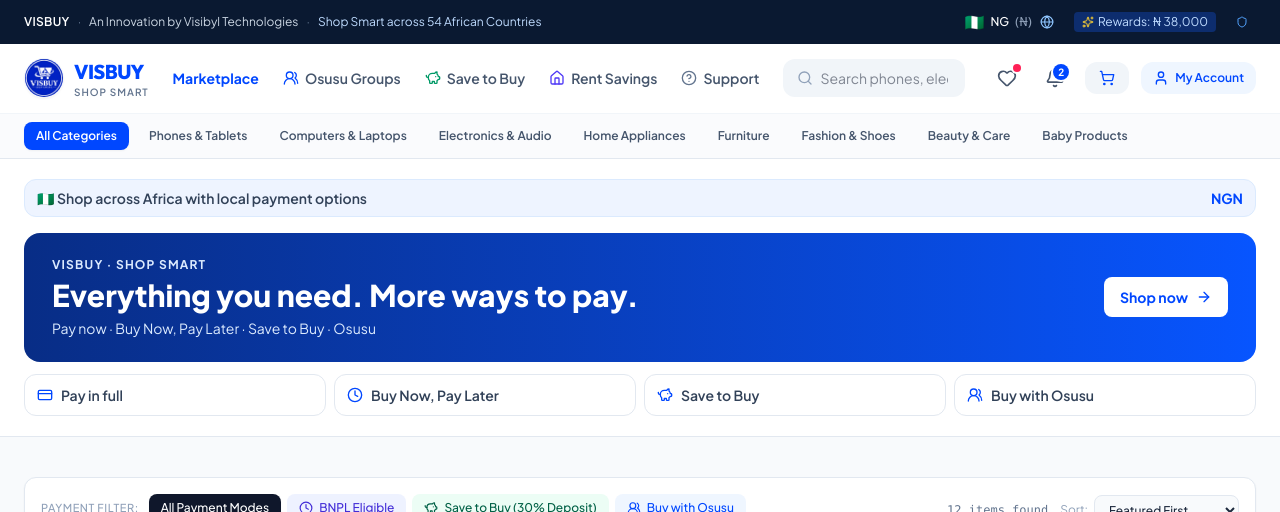
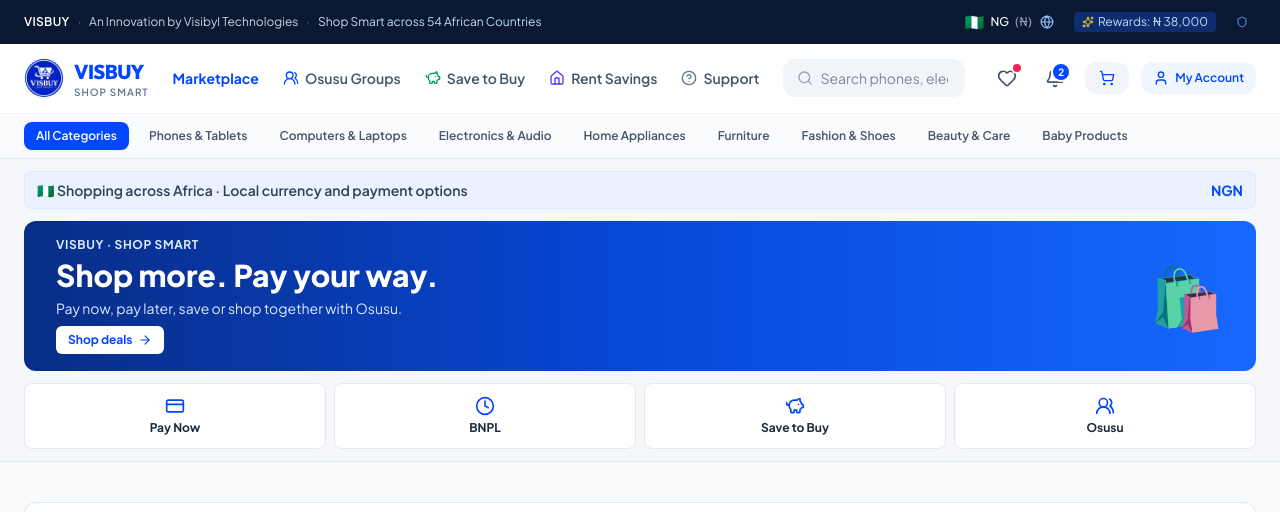
Before and after one commit to visibyltech/visbuy-project, a React (Vite) app: page / in a window 1280 px wide. Shown: the top 512 px of the page. Built offline with nearby package versions, Linux system fonts and the light colour scheme.

Commit message:
Create compact VISBUY storefront hero and payment shortcuts

```diff
--- a/src/components/HeroBanner.tsx
+++ b/src/components/HeroBanner.tsx
@@ -4,42 +4,38 @@ import { ArrowRight, Users2, PiggyBank, Clock, CreditCard } from 'lucide-react';
 
 export const HeroBanner: React.FC = () => {
   const { setActiveView, currentCountry } = useVisbuy();
+  const paymentLinks = [
+    { label: 'Pay Now', icon: CreditCard, action: () => setActiveView('marketplace') },
+    { label: 'BNPL', icon: Clock, action: () => setActiveView('marketplace') },
+    { label: 'Save to Buy', icon: PiggyBank, action: () => setActiveView('save-to-buy') },
+    { label: 'Osusu', icon: Users2, action: () => setActiveView('osusu-hub') },
+  ];
 
   return (
-    <section className="bg-white border-b border-slate-200">
-      <div className="max-w-7xl mx-auto px-3 sm:px-6 py-3 sm:py-5">
-        <div className="rounded-xl bg-[#eef4ff] border border-blue-100 px-3 py-2 flex items-center justify-between gap-2 text-xs sm:text-sm">
-          <span className="font-semibold text-slate-700">{currentCountry.flag} Shop across Africa with local payment options</span>
+    <section className="bg-[#f5f7fb] border-b border-slate-200">
+      <div className="max-w-7xl mx-auto px-3 sm:px-6 pt-3 pb-3">
+        <div className="rounded-lg bg-[#eaf1ff] border border-blue-100 px-3 py-2 flex items-center justify-between gap-2 text-[11px] sm:text-sm">
+          <span className="font-semibold text-slate-700">{currentCountry.flag} Shopping across Africa · Local currency and payment options</span>
           <span className="shrink-0 font-bold text-[#0047FF]">{currentCountry.currencyCode}</span>
         </div>
-
-        <div className="mt-3 sm:mt-4 rounded-2xl bg-gradient-to-r from-[#082d86] to-[#0755ff] text-white px-4 py-4 sm:px-7 sm:py-6 flex flex-col sm:flex-row sm:items-center sm:justify-between gap-4">
-          <div className="min-w-0">
-            <p className="text-[11px] sm:text-xs font-bold tracking-widest uppercase text-blue-100">VISBUY · SHOP SMART</p>
-            <h1 className="mt-1 text-xl sm:text-3xl font-extrabold leading-tight">Everything you need. More ways to pay.</h1>
-            <p className="mt-1 text-xs sm:text-sm text-blue-100">Pay now · Buy Now, Pay Later · Save to Buy · Osusu</p>
+        <div className="mt-3 rounded-xl overflow-hidden bg-gradient-to-r from-[#082d86] via-[#0648d9] to-[#1768ff] text-white min-h-[116px] sm:min-h-[150px] flex items-center justify-between gap-3 px-4 py-4 sm:px-8">
+          <div className="max-w-[76%]">
+            <p className="text-[10px] sm:text-xs font-bold uppercase tracking-wider text-blue-100">VISBUY · SHOP SMART</p>
+            <h1 className="mt-1 text-xl sm:text-3xl font-extrabold leading-tight">Shop more. Pay your way.</h1>
+            <p className="mt-1 text-[11px] sm:text-sm text-blue-100">Pay now, pay later, save or shop together with Osusu.</p>
+            <button onClick={() => document.getElementById('marketplace-products')?.scrollIntoView({ behavior: 'smooth' })} className="mt-2 inline-flex items-center gap-1.5 rounded-md bg-white px-3 py-1.5 text-[11px] sm:text-xs font-bold text-[#0047FF]">
+              Shop deals <ArrowRight className="w-3.5 h-3.5" />
+            </button>
           </div>
-          <button
-            onClick={() => document.getElementById('marketplace-products')?.scrollIntoView({ behavior: 'smooth' })}
-            className="shrink-0 self-start sm:self-center rounded-lg bg-white px-4 py-2.5 text-sm font-bold text-[#0047FF] hover:bg-blue-50 flex items-center gap-2"
-          >
-            Shop now <ArrowRight className="w-4 h-4" />
-          </button>
+          <div className="text-4xl sm:text-6xl opacity-90" aria-hidden="true">🛍️</div>
         </div>
-
-        <div className="grid grid-cols-2 sm:grid-cols-4 gap-2 mt-3">
-          <button onClick={() => setActiveView('marketplace')} className="flex items-center gap-2 rounded-xl border border-slate-200 bg-white px-3 py-2.5 text-left hover:border-blue-300">
-            <CreditCard className="w-4 h-4 text-[#0047FF] shrink-0" /><span className="text-xs sm:text-sm font-semibold text-slate-700">Pay in full</span>
-          </button>
-          <button onClick={() => setActiveView('marketplace')} className="flex items-center gap-2 rounded-xl border border-slate-200 bg-white px-3 py-2.5 text-left hover:border-blue-300">
-            <Clock className="w-4 h-4 text-[#0047FF] shrink-0" /><span className="text-xs sm:text-sm font-semibold text-slate-700">Buy Now, Pay Later</span>
-          </button>
-          <button onClick={() => setActiveView('save-to-buy')} className="flex items-center gap-2 rounded-xl border border-slate-200 bg-white px-3 py-2.5 text-left hover:border-blue-300">
-            <PiggyBank className="w-4 h-4 text-[#0047FF] shrink-0" /><span className="text-xs sm:text-sm font-semibold text-slate-700">Save to Buy</span>
-          </button>
-          <button onClick={() => setActiveView('osusu-hub')} className="flex items-center gap-2 rounded-xl border border-slate-200 bg-white px-3 py-2.5 text-left hover:border-blue-300">
-            <Users2 className="w-4 h-4 text-[#0047FF] shrink-0" /><span className="text-xs sm:text-sm font-semibold text-slate-700">Buy with Osusu</span>
-          </button>
+        <div className="grid grid-cols-4 gap-2 mt-3">
+          {paymentLinks.map(({ label, icon: Icon, action }) => (
+            <button key={label} onClick={action} className="min-w-0 rounded-lg border border-slate-200 bg-white px-1.5 py-2 sm:px-3 sm:py-3 text-center hover:border-blue-300 hover:shadow-sm">
+              <Icon className="w-4 h-4 sm:w-5 sm:h-5 mx-auto text-[#0047FF]" />
+              <span className="block mt-1 text-[10px] sm:text-xs font-bold text-slate-800 truncate">{label}</span>
+            </button>
+          ))}
         </div>
       </div>
     </section>
```
